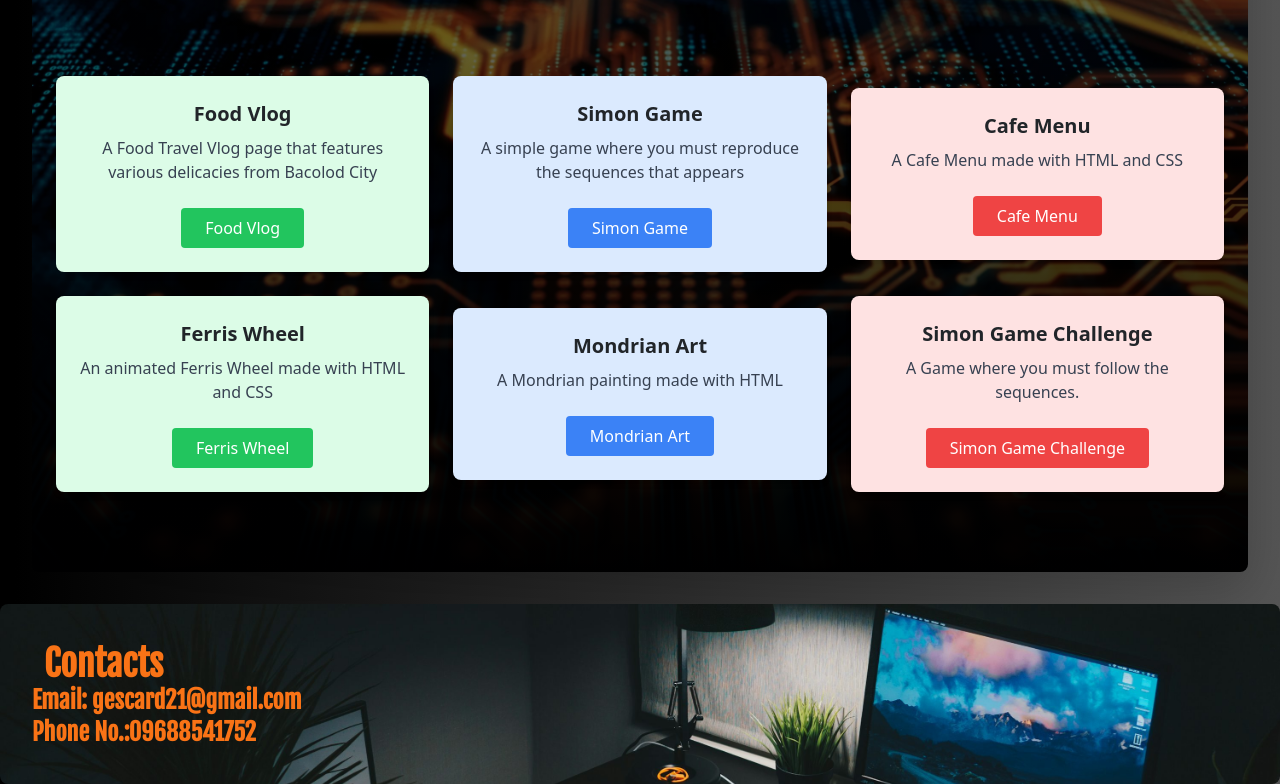
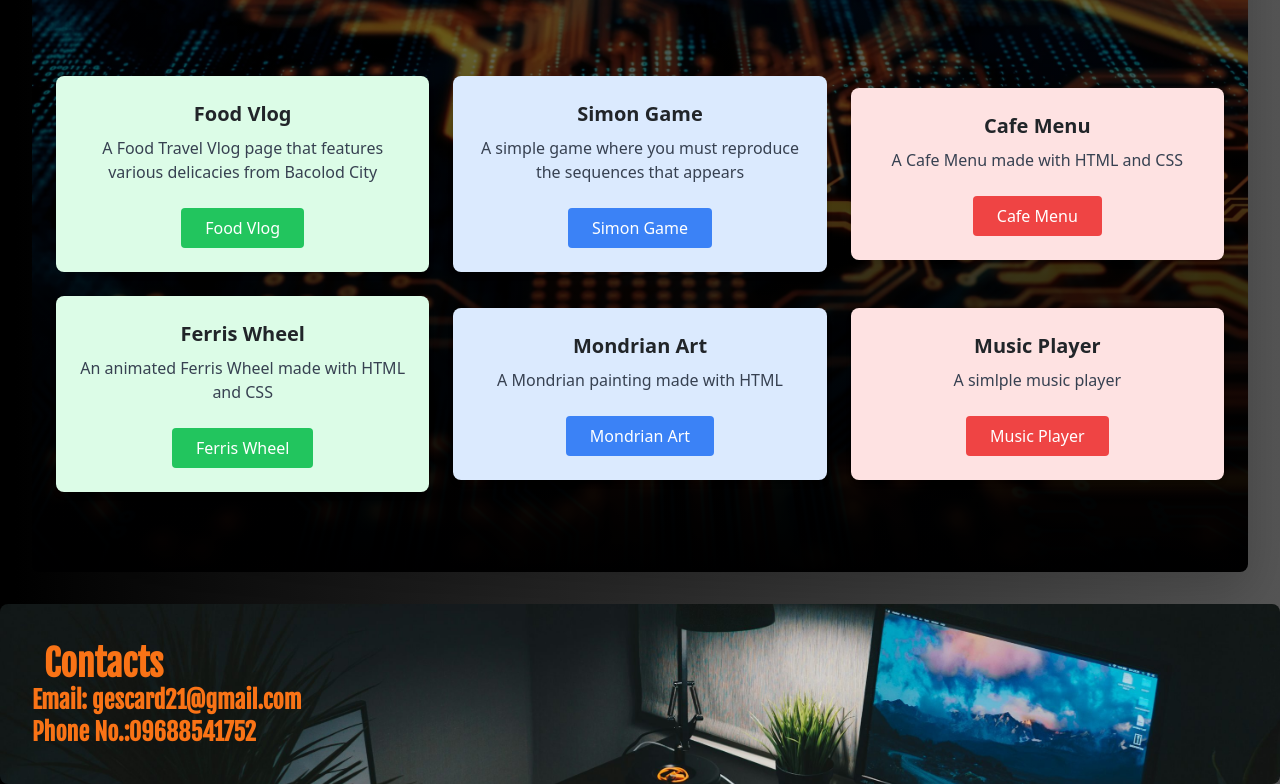
Before and after one commit to genscar/Portfolio-new, a plain HTML site: page index.html in a window 1280 px wide. Shown: the part 2552-3336 px from the top of the page. Drawn offline with nearby package versions, Linux system fonts and the light colour scheme; a web font is replaced by a local one.

Commit message:
Update index.html

```diff
--- a/index.html
+++ b/index.html
@@ -415,9 +415,9 @@
 
 
             <div class="bg-red-100 p-4 rounded-lg shadow-md flex flex-col items-center">
-                <h2 class="text-xl font-semibold mb-2">Simon Game Challenge</h2>
-                <p class="text-gray-700 mb-4 text-center">A Game where you must follow the sequences.</p>
-               <a href="./Projects/Simon Game Challenge/index.html" target="_blank"> <button class="bg-red-500 text-white px-4 py-2 rounded hover:bg-red-600">Simon Game Challenge</button>
+                <h2 class="text-xl font-semibold mb-2">Music Player</h2>
+                <p class="text-gray-700 mb-4 text-center">A simlple music player</p>
+               <a href="./Projects/musicplayer/index.html" target="_blank"> <button class="bg-red-500 text-white px-4 py-2 rounded hover:bg-red-600">Music Player</button>
             </a></div>
 
       </div>
```
